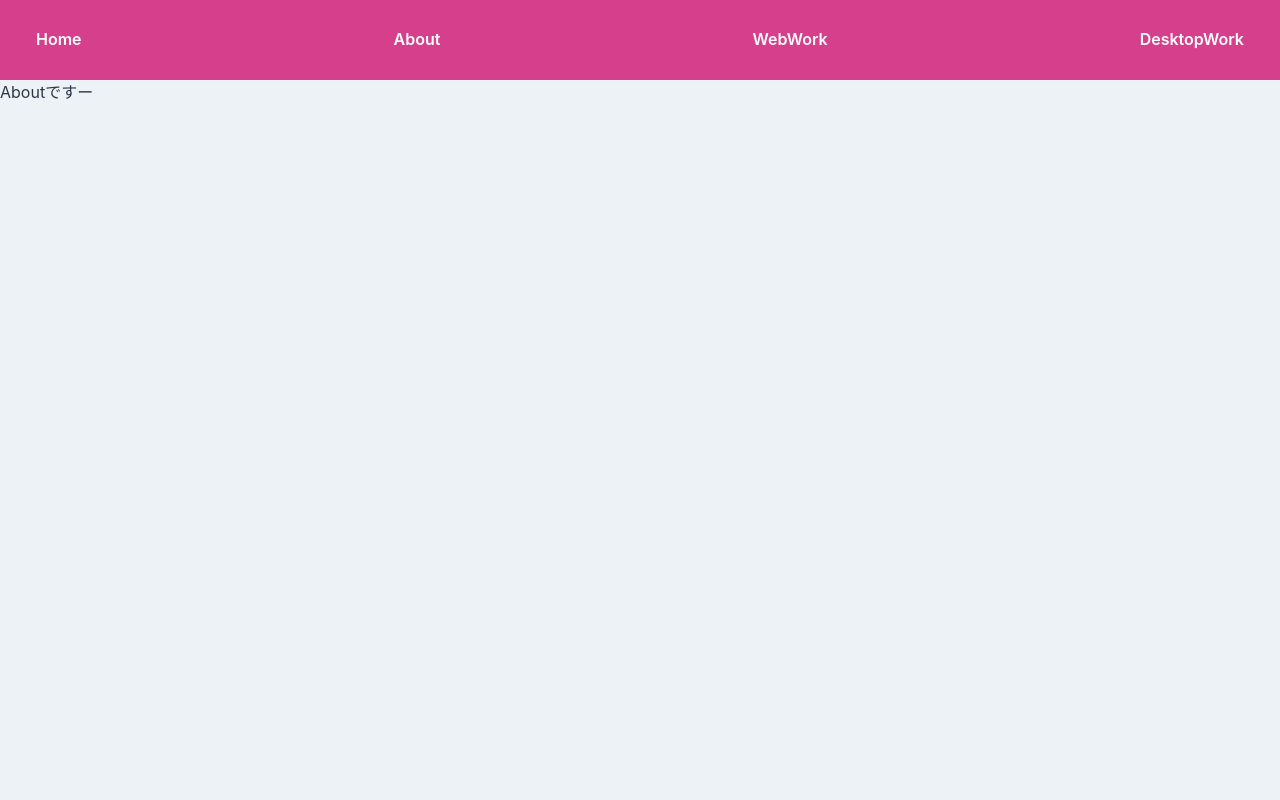
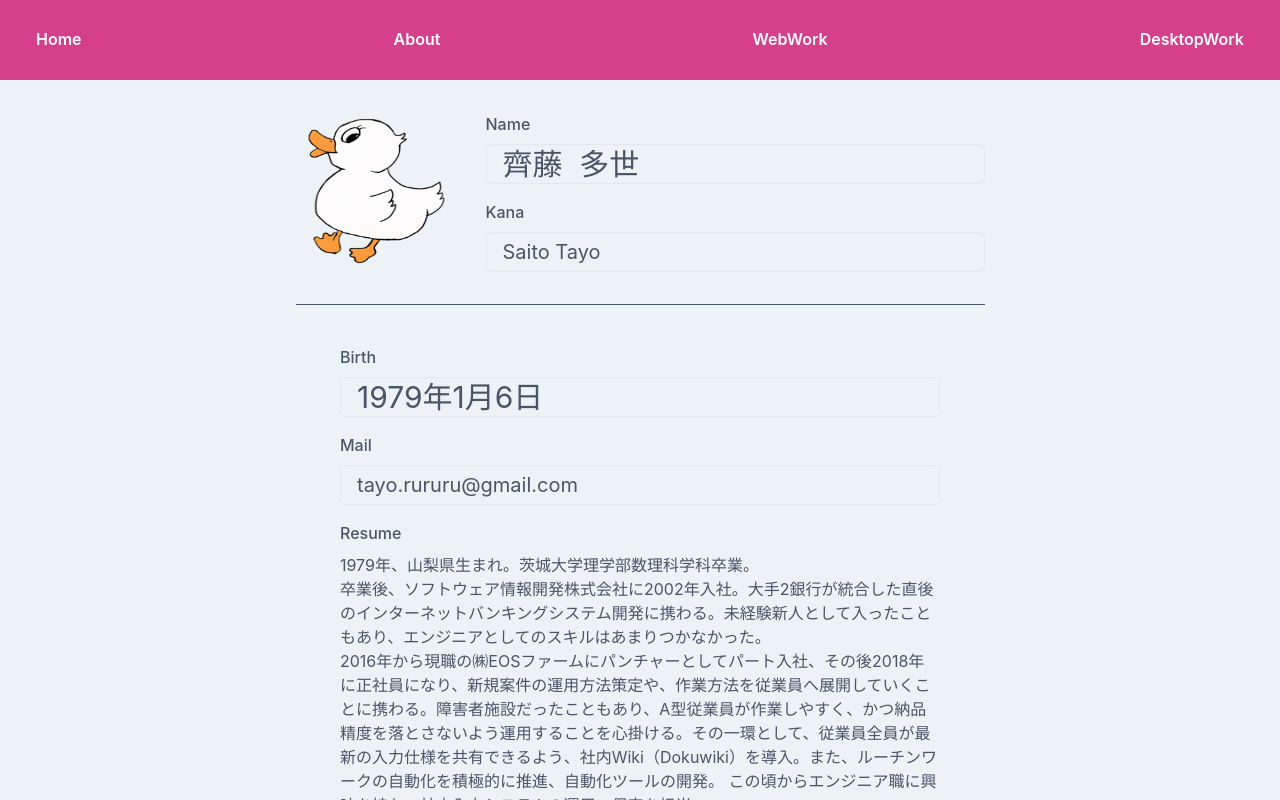
Before and after one commit to manpukusan/portfolio_react, a React (Create React App) app: page / in a window 1280 px wide. Both pictures are taken after a click on the button "About". Shown: the top 800 px of the page. Built offline with nearby package versions, Linux system fonts and the light colour scheme; the HTML template or start-up script is replaced by a standard one.

Commit message:
Profileを作成中

```diff
--- a/package.json
+++ b/package.json
@@ -19,7 +19,7 @@
     "react": "^18.1.0",
     "react-dom": "^18.1.0",
     "react-router-dom": "^6.3.0",
-    "react-scripts": "5.0.1",
+    "react-scripts": "^5.0.1",
     "web-vitals": "^2.1.4"
   },
   "scripts": {
@@ -57,6 +57,7 @@
     "eslint-plugin-prettier": "^4.0.0",
     "eslint-plugin-react": "^7.29.4",
     "eslint-plugin-react-hooks": "^4.5.0",
+    "file-loader": "^6.2.0",
     "prettier": "^2.6.2",
     "ts-loader": "^9.3.0",
     "typescript": "^4.6.4",
--- /dev/null
+++ b/src/components/organisms/About/ProfileHeader.tsx
@@ -0,0 +1,116 @@
+import {
+  Image,
+  HStack,
+  FormControl,
+  FormLabel,
+  Input,
+  Center,
+  VStack,
+  Text,
+  Divider,
+} from '@chakra-ui/react';
+import { FC, memo } from 'react';
+
+import pockeduck from '../../../images/PockeDuck.png';
+
+export const ProfileHeader: FC = memo(() => {
+  return (
+    <>
+      <HStack mx="auto" my={8} pb={8} borderBottom="1px">
+        <Image
+          boxSize={{ base: '130px', md: '150px' }}
+          src={pockeduck}
+          alt="プロフィール画像"
+          mr={{ base: 4, md: 8 }}
+        />
+        <VStack spacing={4}>
+          <FormControl>
+            <FormLabel htmlFor="name">Name</FormLabel>
+            <Input
+              id="name"
+              value="齊藤  多世"
+              isReadOnly
+              fontSize={{ base: 'md', md: 'xl', lg: '2xl', xl: '3xl' }}
+            />
+          </FormControl>
+          <FormControl>
+            <FormLabel htmlFor="kana">Kana</FormLabel>
+            <Input
+              id="kana"
+              value="Saito Tayo"
+              isReadOnly
+              fontSize={{ base: 'sm', md: 'md', lg: 'lg', xl: 'xl' }}
+            />
+          </FormControl>
+        </VStack>
+      </HStack>
+      <Center>
+        <VStack spacing={4} mx="auto">
+          <FormControl>
+            <FormLabel htmlFor="birth">Birth</FormLabel>
+            <Input
+              id="birth"
+              value="1979年1月6日"
+              isReadOnly
+              fontSize={{ base: 'md', md: 'xl', lg: '2xl', xl: '3xl' }}
+            />
+          </FormControl>
+          <FormControl>
+            <FormLabel htmlFor="mail">Mail</FormLabel>
+            <Input
+              id="mail"
+              value="tayo.rururu@gmail.com"
+              isReadOnly
+              fontSize={{ base: 'sm', md: 'md', lg: 'lg', xl: 'xl' }}
+            />
+          </FormControl>
+          <FormControl>
+            <FormLabel htmlFor="summary">Resume</FormLabel>
+            <Text w={{ base: '300px', sm: '400px', md: '500px', lg: '600px' }}>
+              1979年、山梨県生まれ。茨城大学理学部数理科学科卒業。
+              <br />
+              卒業後、ソフトウェア情報開発株式会社に2002年入社。大手2銀行が統合した直後のインターネットバンキングシステム開発に携わる。未経験新人として入ったこともあり、エンジニアとしてのスキルはあまりつかなかった。
+              <br />
+              2016年から現職の㈱EOSファームにパンチャーとしてパート入社、その後2018年に正社員になり、新規案件の運用方法策定や、作業方法を従業員へ展開していくことに携わる。障害者施設だったこともあり、A型従業員が作業しやすく、かつ納品精度を落とさないよう運用することを心掛ける。その一環として、従業員全員が最新の入力仕様を共有できるよう、社内Wiki（Dokuwiki）を導入。また、ルーチンワークの自動化を積極的に推進、自動化ツールの開発。
+              この頃からエンジニア職に興味を持ち、社内入力システムの運用、保守を担当。
+              <br />
+              BtoEの充実を目指し、A型従業員専用の社内勤怠管理アプリ作成を提案し、開発に携わる（技術スタック:Node.js、JavaScript、HTML、CSS、MySQL）
+              <br />
+              また、2019年度からPMS教育担当者として社員、従業員にPMS研修を実施。
+            </Text>
+          </FormControl>
+          <Divider />
+          <FormControl>
+            <FormLabel htmlFor="history">History</FormLabel>
+            <FormLabel htmlFor="historyYear">2002年4月～2003年3月</FormLabel>
+            <Input id="historyYear" value="ソフトウェア情報開発株式会社" />
+          </FormControl>
+          <FormControl>
+            <FormLabel htmlFor="historyYear">2011年9月～20016年3月</FormLabel>
+            <Input id="historyYear" value="開発株式会社村瀬製作所" />
+          </FormControl>
+          <FormControl>
+            <FormLabel htmlFor="historyYear">2016年7月～</FormLabel>
+            <Input id="historyYear" value="株式会社EOSファーム" />
+          </FormControl>
+          <Divider />
+          <FormControl>
+            <FormLabel htmlFor="history">PR</FormLabel>
+            <Text w={{ base: '300px', sm: '400px', md: '500px', lg: '600px' }}>
+              1979年、山梨県生まれ。茨城大学理学部数理科学科卒業。
+              <br />
+              卒業後、ソフトウェア情報開発株式会社に2002年入社。大手2銀行が統合した直後のインターネットバンキングシステム開発に携わる。未経験新人として入ったこともあり、エンジニアとしてのスキルはあまりつかなかった。
+              <br />
+              2016年から現職の㈱EOSファームにパンチャーとしてパート入社、その後2018年に正社員になり、新規案件の運用方法策定や、作業方法を従業員へ展開していくことに携わる。障害者施設だったこともあり、A型従業員が作業しやすく、かつ納品精度を落とさないよう運用することを心掛ける。その一環として、従業員全員が最新の入力仕様を共有できるよう、社内Wiki（Dokuwiki）を導入。また、ルーチンワークの自動化を積極的に推進、自動化ツールの開発。
+              この頃からエンジニア職に興味を持ち、社内入力システムの運用、保守を担当。
+              <br />
+              BtoEの充実を目指し、A型従業員専用の社内勤怠管理アプリ作成を提案し、開発に携わる（技術スタック:Node.js、JavaScript、HTML、CSS、MySQL）
+              <br />
+              また、2019年度からPMS教育担当者として社員、従業員にPMS研修を実施。
+            </Text>
+          </FormControl>
+        </VStack>
+      </Center>
+    </>
+  );
+});
--- a/src/components/pages/About.tsx
+++ b/src/components/pages/About.tsx
@@ -1,5 +1,6 @@
 import React from 'react';
+import { ProfileHeader } from '../organisms/About/ProfileHeader';
 
 export const About = () => {
-  return <div>Aboutですー</div>;
+  return <ProfileHeader />;
 };
--- a/src/theme/theme.ts
+++ b/src/theme/theme.ts
@@ -5,7 +5,7 @@ const theme = extendTheme({
     global: {
       body: {
         backgroundColor: 'gray.100',
-        color: 'gray.700',
+        color: 'gray.600',
       },
     },
   },
--- a/webpack.config.js
+++ b/webpack.config.js
@@ -22,8 +22,17 @@ module.exports = {
   module: {
     rules: [
       {
+        test: /\.(ts|tsx)$/,
         loader: 'ts-loader',
-        test: /\.(ts|tsx)$/,
+      },
+      {
+        test: /\.(png|jpg|gif|svg)/,
+        use: [
+          {
+            loader: 'file-loader',
+            options: {},
+          },
+        ],
       },
     ],
   },
```
Also changed, not shown: src/images/PockeDuck.png (added), 2 other files (tests, documents, lock files or other folders).
